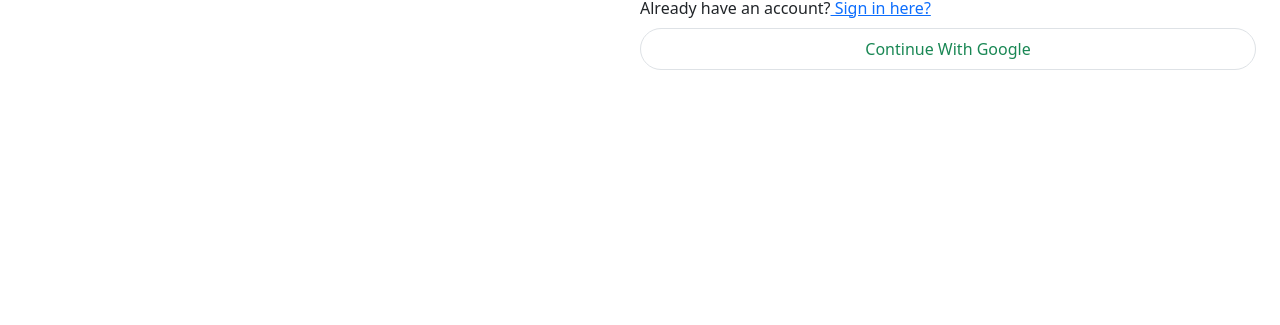
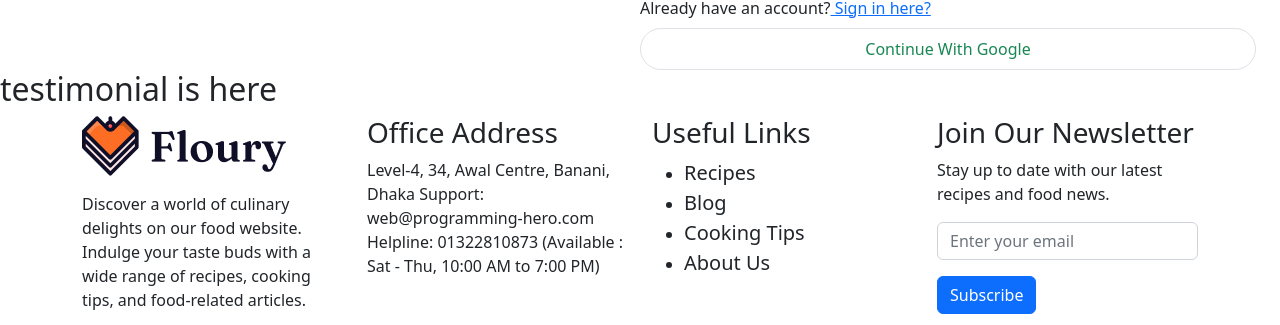
Before and after one commit to slsuyel/Floury-special-chef-hut, a React (Vite) app: page /register in a window 1280 px wide. Shown: the part 559-884 px from the top of the page. Before the commit the page ends 800 px from the top, so only its background shows below. Built offline with nearby package versions, Linux system fonts and the light colour scheme; no server answers.

Commit message:
footer added

```diff
--- /dev/null
+++ b/src/components/Footer.jsx
@@ -0,0 +1,76 @@
+import React from "react";
+import { Container, Row, Col, Form, Button } from "react-bootstrap";
+import logo from "../assets/floury-colored-logo.png";
+import { Link } from "react-router-dom";
+import TestimonialSection from "./TestimonialSection";
+const Footer = () => {
+  return (
+    <footer className=" text-dark">
+      <Container>
+        <Row>
+          <Col xs={12} sm={6} md={3}>
+            <img src={logo} alt="" />
+            <p className="mt-3">
+              Discover a world of culinary delights on our food website. Indulge
+              your taste buds with a wide range of recipes, cooking tips, and
+              food-related articles.
+            </p>
+          </Col>
+          <Col xs={12} sm={6} md={3}>
+            <h3> Office Address </h3>
+            <p>
+              {" "}
+              Level-4, 34, Awal Centre, Banani, Dhaka Support:
+              web@programming-hero.com Helpline: 01322810873 (Available : Sat -
+              Thu, 10:00 AM to 7:00 PM)
+            </p>
+          </Col>
+
+          <Col xs={12} sm={6} md={3}>
+            <h3>Useful Links</h3>
+            <ul>
+              <li>
+                <Link className="fs-5 text-dark text-decoration-none" to="/">
+                  Recipes
+                </Link>
+              </li>
+              <li>
+                <Link
+                  className="fs-5 text-dark text-decoration-none"
+                  to="/blog"
+                >
+                  Blog
+                </Link>
+              </li>
+              <li>
+                <Link className="fs-5 text-dark text-decoration-none" to="/">
+                  Cooking Tips
+                </Link>
+              </li>
+              <li>
+                <Link className="fs-5 text-dark text-decoration-none" to="/">
+                  About Us
+                </Link>
+              </li>
+            </ul>
+          </Col>
+
+          <Col xs={12} sm={6} md={3}>
+            <h3>Join Our Newsletter</h3>
+            <p>Stay up to date with our latest recipes and food news.</p>
+            <Form>
+              <Form.Group controlId="emailForm">
+                <Form.Control type="email" placeholder="Enter your email" />
+              </Form.Group>
+              <Button variant="primary" className="mt-3" type="submit">
+                Subscribe
+              </Button>
+            </Form>
+          </Col>
+        </Row>
+      </Container>
+    </footer>
+  );
+};
+
+export default Footer;
--- a/src/components/Header.jsx
+++ b/src/components/Header.jsx
@@ -39,7 +39,7 @@ function Header() {
 
             {user ? (
               <>
-                <NavLink >{user.email}</NavLink>
+                <span className="mt-1 mx-2">{user.email}</span>
                 <img className="me-2 profile-dp" src={profile} alt="" />
                 <p
                   onClick={logoutBtn}
--- /dev/null
+++ b/src/components/TestimonialSection.jsx
@@ -0,0 +1,11 @@
+import React from 'react';
+
+const TestimonialSection = () => {
+    return (
+        <div>
+            <h2>testimonial is here</h2>
+        </div>
+    );
+};
+
+export default TestimonialSection;
--- a/src/layouts/MainLayout.jsx
+++ b/src/layouts/MainLayout.jsx
@@ -1,14 +1,18 @@
-import React from 'react';
-import { Outlet } from 'react-router-dom';
-import Header from '../components/Header';
+import React from "react";
+import { Outlet } from "react-router-dom";
+import Header from "../components/Header";
+import Footer from "../components/Footer";
+import TestimonialSection from "../components/TestimonialSection";
 
 const MainLayout = () => {
-    return (
-        <>
-      <Header/>
-        <Outlet></Outlet>
-        </>
-    );
+  return (
+    <>
+      <Header />
+      <Outlet></Outlet>
+      <TestimonialSection />
+      <Footer />
+    </>
+  );
 };
 
 export default MainLayout;
```
Also changed, not shown: 1 other file (tests, documents, lock files or other folders).
